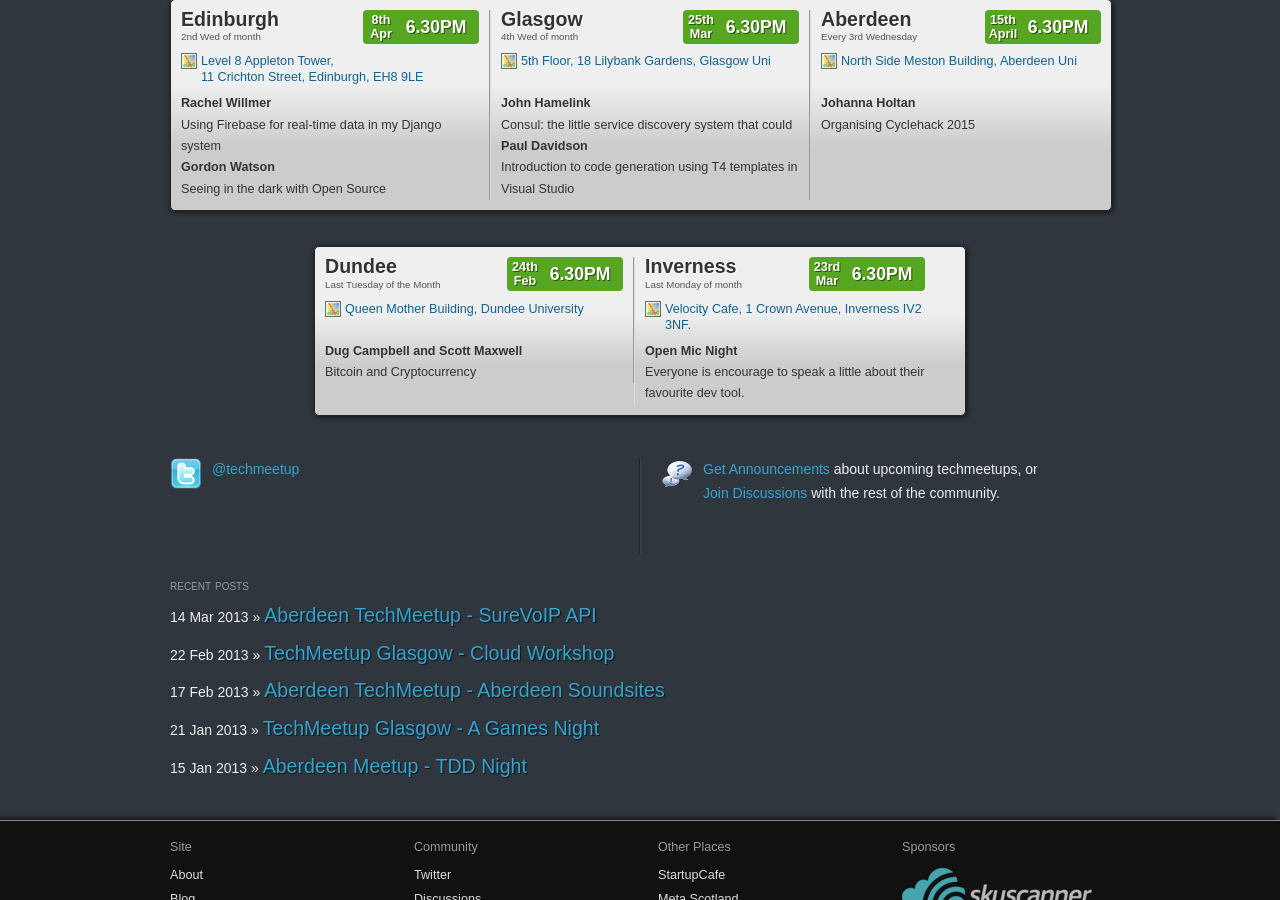
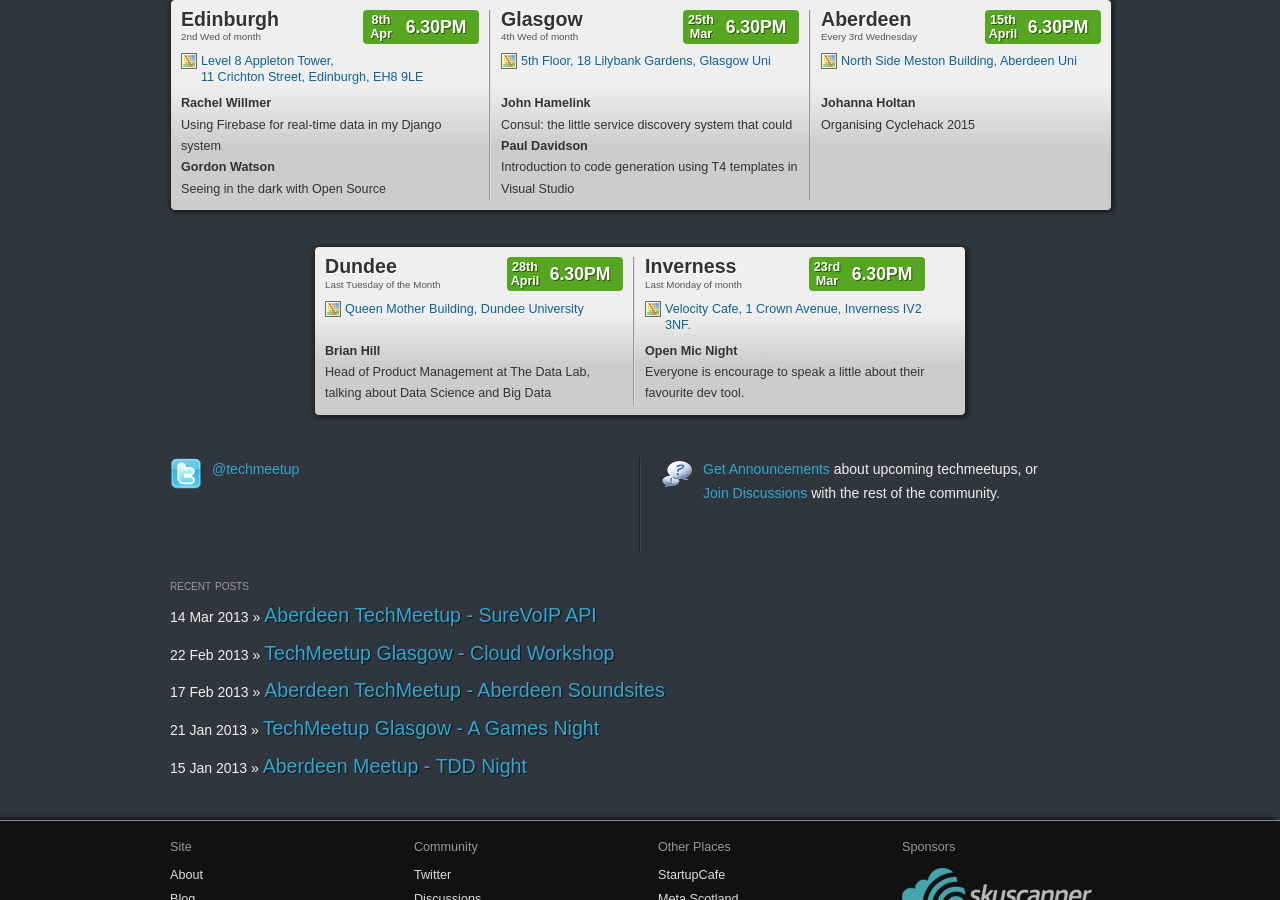
Before and after one commit to techmeetup/techmeetup.co.uk, a Jekyll site: the page built from index.html, in a window 1280 px wide and 900 px high, scrolled down 400 px. Built offline with Jekyll 4.4.1, drawn with Linux system fonts in a browser that asks for light colours.

Commit message:
Update index.json
Updating Dundee for April

```diff
--- a/_data/index.json
+++ b/_data/index.json
@@ -40,12 +40,12 @@
   "dundee": {
     "speakers": [
       {
-        "name": "Dug Campbell and Scott Maxwell",
-        "talk": "Bitcoin and Cryptocurrency"
+        "name": "Brian Hill",
+        "talk": "Head of Product Management at The Data Lab, talking about Data Science and Big Data"
       }
     ],
-    "day": "24th",
-    "month": "Feb"
+    "day": "28th",
+    "month": "April"
   },
   "inverness": {
     "speakers": [
```
